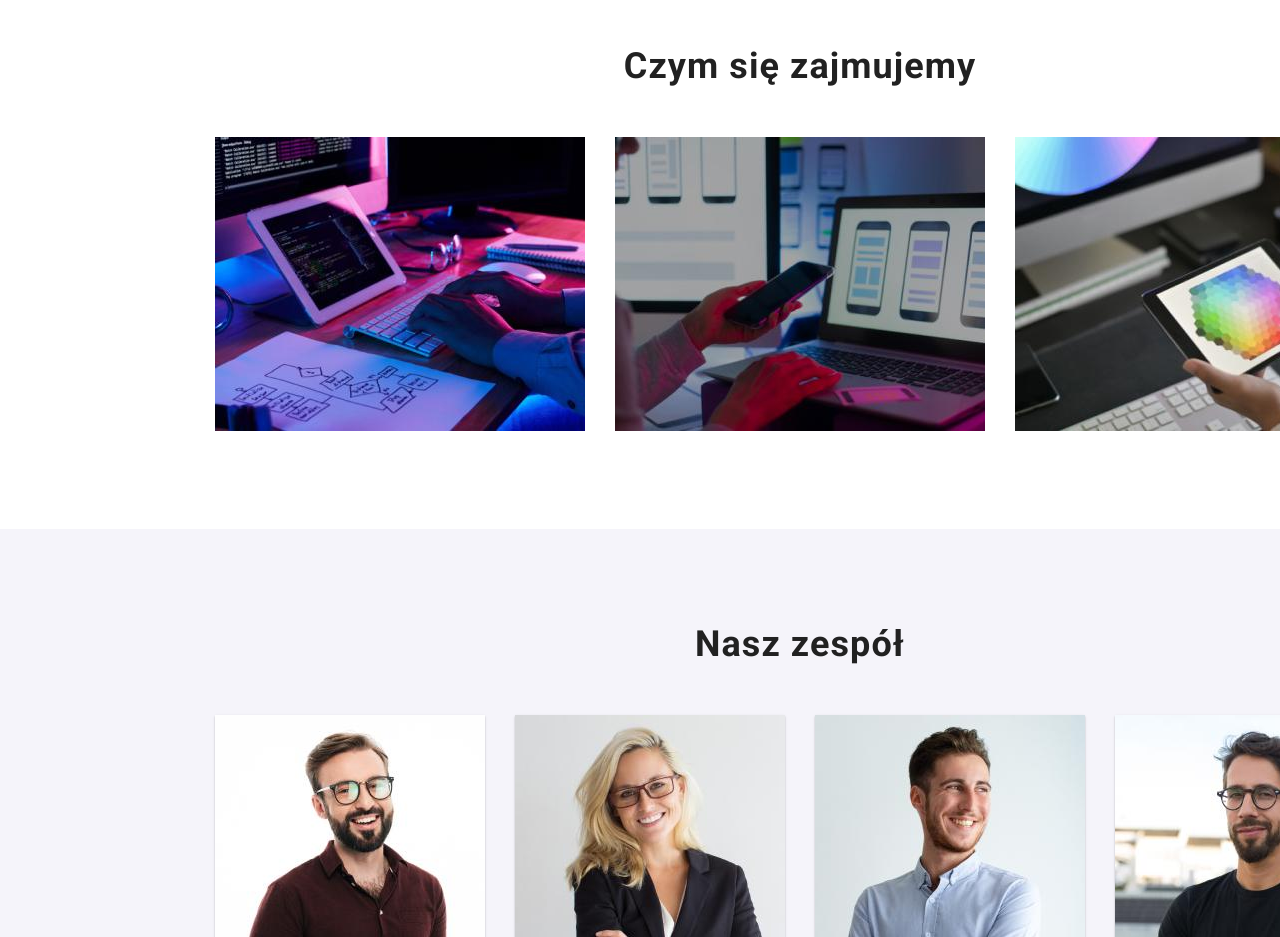
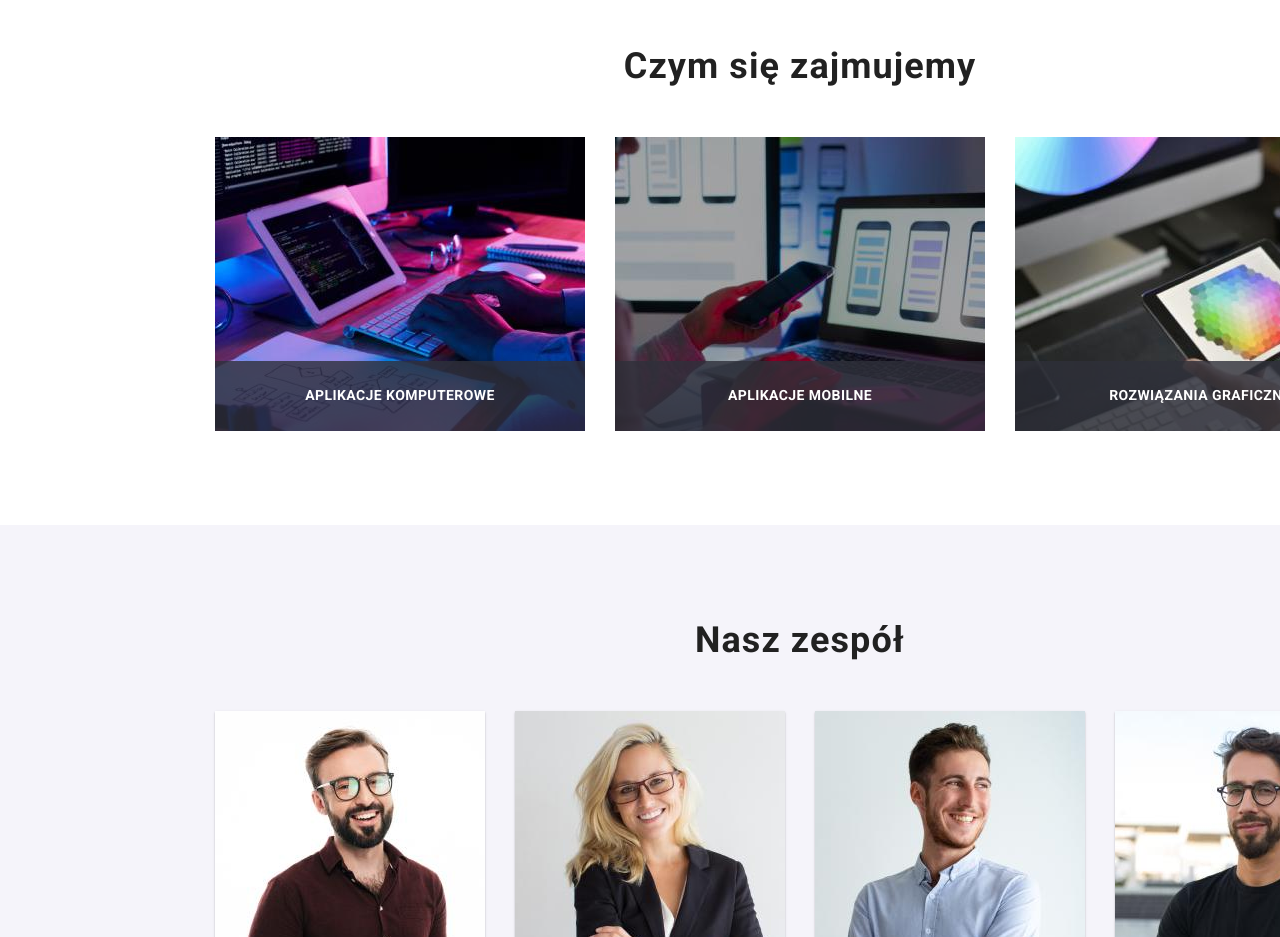
Before and after one commit to aborzym/goit-markup-hw-06, a plain HTML site: page index.html in a window 1280 px wide. Shown: the part 1080-2017 px from the top of the page. Drawn offline with nearby package versions, Linux system fonts and the light colour scheme.

Commit message:
poczatek animacji, zrobione labelsy

```diff
--- a/css/styles.css
+++ b/css/styles.css
@@ -13,6 +13,7 @@
   --greyrgba: rgba(255, 255, 255, 0.6);
   --footer-icon-bckgr: rgba(255, 255, 255, 0.1);
   --main-image-linear-gradient: rgba(47, 48, 58, 0.4);
+  --what-we-do-background-color: rgba(47, 48, 58, 0.8);
 }
 
 /* =============== GLOBAL CSS ================ */
@@ -29,7 +30,6 @@ body {
 
 h4 {
   margin: 0;
-  margin-bottom: 20px;
   text-transform: uppercase;
   color: var(--white);
   font-weight: 700;
@@ -89,6 +89,9 @@ ul {
   --color5: var(--blue);
 }
 
+.mb-20 {
+  margin-bottom: 20px;
+}
 /* =============== HEADER ================ */
 
 .menu {
@@ -266,7 +269,19 @@ ul {
 }
 
 .what-we-do-photo {
+  position: relative;
   flex-basis: calc((100% - 60px) / 3);
+  height: 294px;
+}
+
+.what-we-do-label {
+  padding: 27px;
+  width: 100%;
+  background-color: var(--what-we-do-background-color);
+  position: absolute;
+  bottom: 0;
+  text-align: center;
+  z-index: 0;
 }
 
 /* =============== OUR TEAM ================ */
@@ -341,6 +356,8 @@ ul {
   border-radius: 50%;
   align-items: center;
   justify-content: center;
+  transition: background-color 250ms cubic-bezier(0.4, 0, 0.2, 1),
+    --color3 250ms cubic-bezier(0.4, 0, 0.2, 1);
 }
 
 .socials-link:hover,
--- a/index.html
+++ b/index.html
@@ -18,6 +18,8 @@
     <link rel="stylesheet" href="css/styles.css" />
   </head>
   <body>
+    <!-- =============== HEADER ================  -->
+
     <header class="menu">
       <a class="menu-logo" href="#"
         >Web
@@ -53,6 +55,9 @@
         </ul>
       </div>
     </header>
+
+    <!-- =============== MAIN - TOP ================  -->
+
     <main>
       <section class="main-top">
         <h1 class="slogan">
@@ -61,6 +66,9 @@
         </h1>
         <button type="button" class="button">Zamów usługę</button>
       </section>
+
+      <!-- =============== OUR STRENGTHS ================  -->
+
       <div class="main-center">
         <ul class="list our-strengths-list container">
           <li class="our-strengths-list-frame">
@@ -112,19 +120,25 @@
             </p>
           </li>
         </ul>
+
+        <!-- =============== WHAT WE DO ================  -->
+
         <section class="what-we-do section container">
           <h2 class="header2">Czym się zajmujemy</h2>
           <ul class="list what-we-do-list">
             <li class="what-we-do-photo">
+              <h4 class="what-we-do-label">Aplikacje komputerowe</h4>
               <img src="./images/coding.jpg" alt="Kodowanie" />
             </li>
             <li class="what-we-do-photo">
+              <h4 class="what-we-do-label">Aplikacje mobilne</h4>
               <img
                 src="./images/layout.jpg"
                 alt="Sprawdzanie układu na smartfonie"
               />
             </li>
             <li class="what-we-do-photo">
+              <h4 class="what-we-do-label">Rozwiązania graficzne</h4>
               <img
                 src="./images/design.jpg"
                 alt="Praca z tabletem graficznym"
@@ -133,6 +147,9 @@
           </ul>
         </section>
       </div>
+
+      <!-- =============== OUR TEAM ================  -->
+
       <div class="main-bottom">
         <section class="our-team section container">
           <h2 class="header2">Nasz zespół</h2>
@@ -348,6 +365,9 @@
           </ul>
         </section>
       </div>
+
+      <!-- =============== OUR CLIENTS ================  -->
+
       <div class="our-clients-container">
         <section class="our-clients section container">
           <h2 class="header2">Nasi klienci</h2>
@@ -398,6 +418,9 @@
         </section>
       </div>
     </main>
+
+    <!-- =============== FOOTER ================  -->
+
     <footer class="footer">
       <div class="footer-container">
         <div class="footer-content">
@@ -420,8 +443,11 @@
             </ul>
           </address>
         </div>
+
+        <!-- =============== FOOTER SOCIALS ================  -->
+
         <section class="footer-socials">
-          <h4>Dołącz do nas</h4>
+          <h4 class="mb-20">Dołącz do nas</h4>
           <ul class="list footer-social-list">
             <li>
               <a href="" class="footer-socials-link">
```
Also changed, not shown: portfolio.html (+1 -1 lines).
